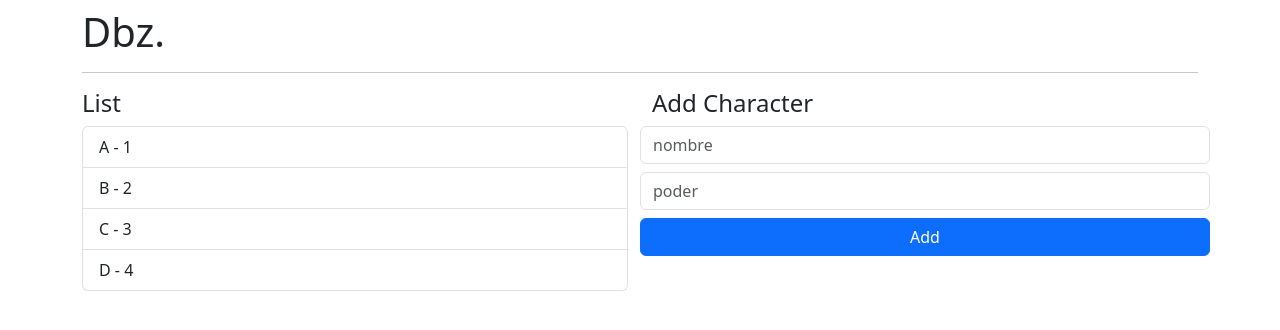
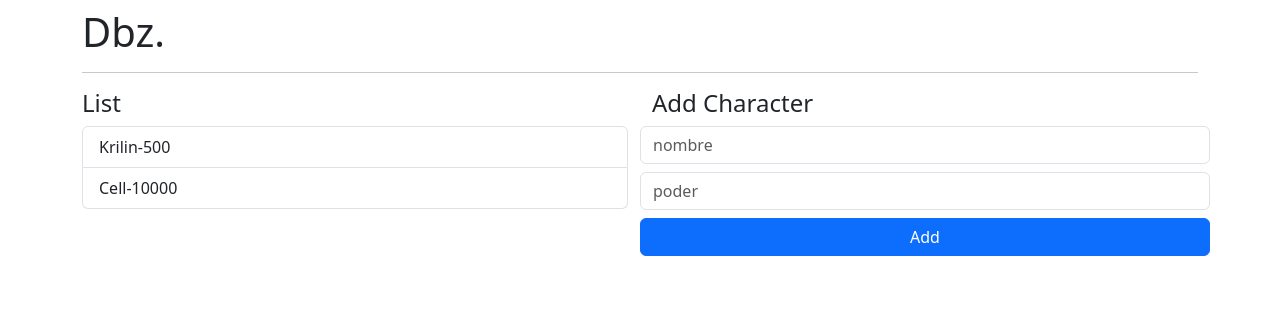
Before and after one commit to CarabezMartin/Angular2023, an Angular app in the folder 01-bases/: page / in a window 1280 px wide. Shown: the top 330 px of the page. Built offline with nearby package versions, Linux system fonts and the light colour scheme.

Commit message:
hcamacho:se crea la interface de characters para la definicion de personages y ademas se implementa el concepto de @Input()

```diff
--- a/01-bases/src/app/dbz/components/list/list.component.html
+++ b/01-bases/src/app/dbz/components/list/list.component.html
@@ -1,7 +1,10 @@
 <h4>List</h4>
 <ul class="list-group">
-  <li class="list-group-item">A - 1</li>
-  <li class="list-group-item">B - 2</li>
-  <li class="list-group-item">C - 3</li>
-  <li class="list-group-item">D - 4</li>
+
+  <li
+    *ngFor="let character of characterList"
+    class="list-group-item">
+    {{character.name}}-{{character.power}}
+  </li>
+
 </ul>
--- a/01-bases/src/app/dbz/components/list/list.component.ts
+++ b/01-bases/src/app/dbz/components/list/list.component.ts
@@ -1,4 +1,5 @@
-import { Component, OnInit } from '@angular/core';
+import { Component, Input, OnInit } from '@angular/core';
+import { Character } from '../../interfaces/character.interface';
 
 @Component({
   selector: 'app-dbz-list',
@@ -9,5 +10,8 @@
 
   constructor() { }
 
+  @Input()
+  public characterList:Character [] = [{name:'Radix',power:5000}]
+
 
 }
--- /dev/null
+++ b/01-bases/src/app/dbz/interfaces/character.interface.ts
@@ -0,0 +1,5 @@
+export interface Character
+{
+    name:string;
+    power:number;
+}
--- a/01-bases/src/app/dbz/pages/main-page.component.html
+++ b/01-bases/src/app/dbz/pages/main-page.component.html
@@ -4,7 +4,7 @@
 <div class="row">
 
   <div class="col">
-    <app-dbz-list></app-dbz-list>
+    <app-dbz-list [characterList]="character"></app-dbz-list>
   </div>
 
   <div class="col">
--- a/01-bases/src/app/dbz/pages/main-page.component.ts
+++ b/01-bases/src/app/dbz/pages/main-page.component.ts
@@ -1,4 +1,5 @@
 import { Component, OnInit } from '@angular/core';
+import { Character } from '../interfaces/character.interface';
 
 @Component({
     selector: 'app-dbz-main-page',
@@ -7,4 +8,15 @@
 
 export class MainPageComponent {
 
+    public character:Character[]=[
+        {
+            name:'Krilin',
+            power:500
+        },
+        {
+            name:'Cell',
+            power:10000
+        }
+    ];
+
 }
```
